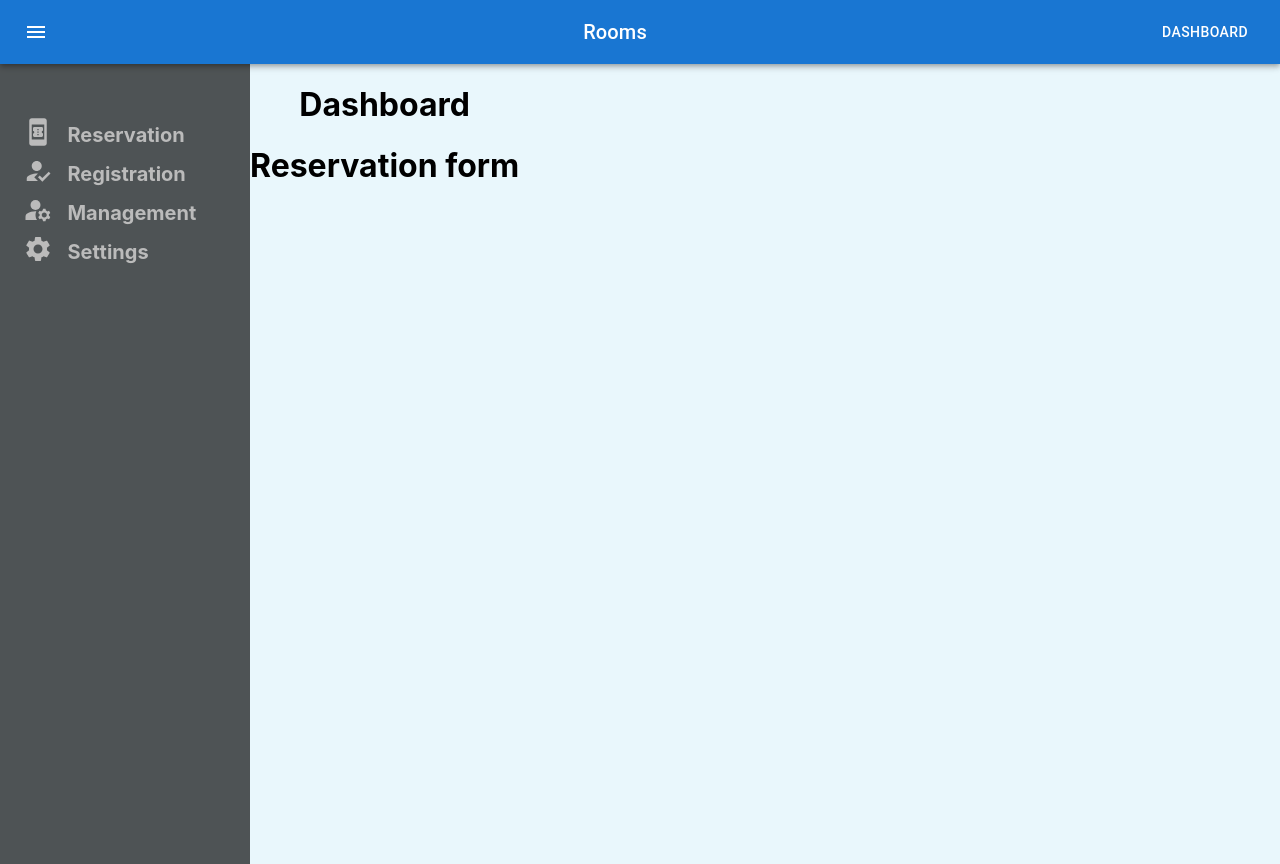
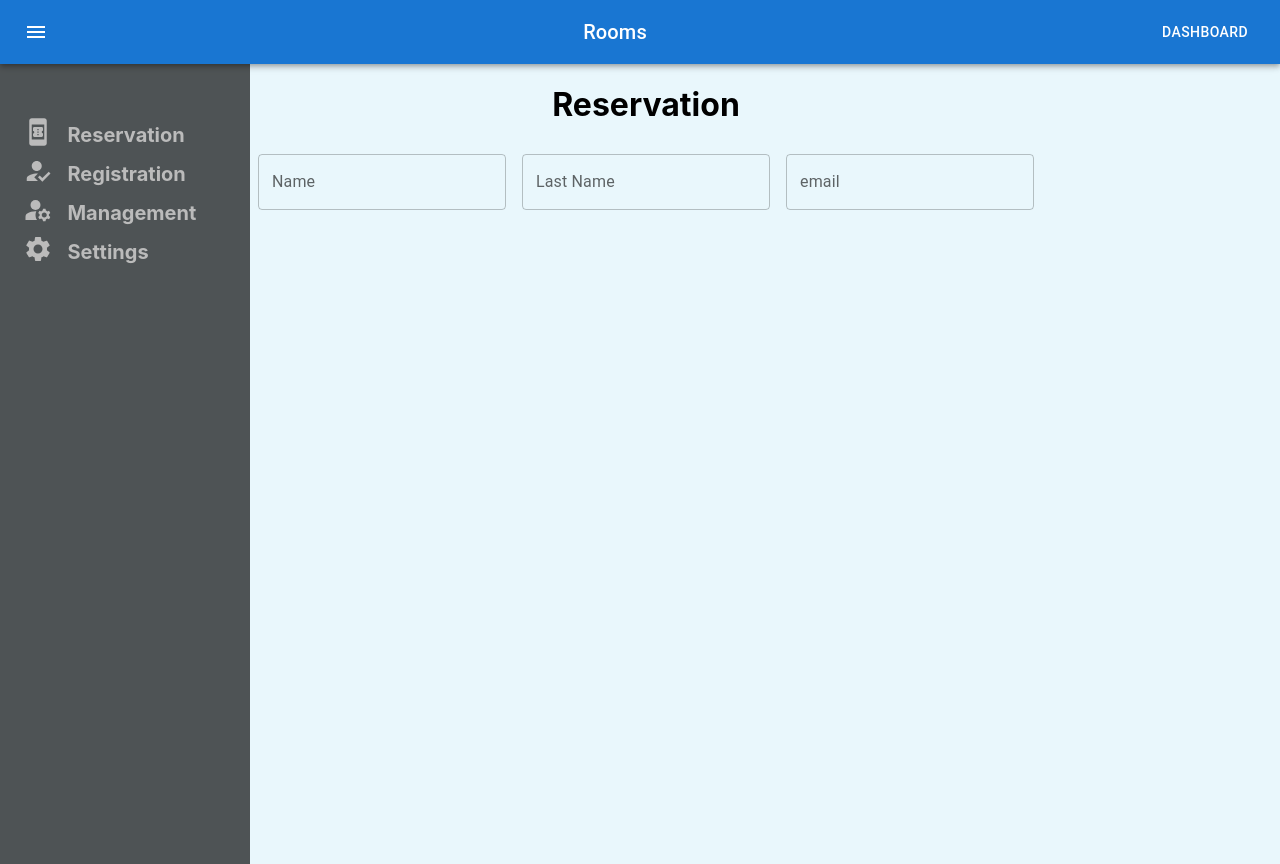
Before and after one commit to FrancescoMicunco/rooms_reservation, a React (Create React App) app: page /dashboard in a window 1280 px wide. Built offline with nearby package versions, Linux system fonts and the light colour scheme.

Commit message:
form reservation

```diff
--- a/src/Pages/Dashboard.jsx
+++ b/src/Pages/Dashboard.jsx
@@ -1,6 +1,6 @@
 import React from "react";
 import Sidebar from "../Components/Sidebar"
-import Registration from "./Registration"
+import Reservation from "./Reservation"
 import '../styles/dashBoard.css'
 
 const Dashboard = () => {
@@ -8,8 +8,8 @@ const Dashboard = () => {
         <div className="dashboard">
             <Sidebar />
             <div>
-                <h1>Dashboard</h1>
-                <Registration />
+
+                <Reservation />
             </div>
         </div>
     );
--- a/src/Pages/Reservation.jsx
+++ b/src/Pages/Reservation.jsx
@@ -1,10 +1,71 @@
-import React from 'react';
+import * as React from 'react';
+import Box from '@mui/material/Box';
+import FilledInput from '@mui/material/FilledInput';
+import FormControl from '@mui/material/FormControl';
+import FormHelperText from '@mui/material/FormHelperText';
+import Input from '@mui/material/Input';
+import InputLabel from '@mui/material/InputLabel';
+import OutlinedInput from '@mui/material/OutlinedInput';
+
+
+
 
 const Reservation = () => {
+    const [name, setName] = React.useState('');
+    const [last_name, setLastName] = React.useState('');
+    const [email, setEmail] = React.useState('');
+
+    const handleChange = (event) => {
+        setName(event.target.value);
+    };
+
+    const handleChangeLastName = (event) => {
+        setLastName(event.target.value);
+    };
+
+    const handleChangeEmail = (event) => {
+        setEmail(event.target.value);
+    };
     return (
         <>
             <h1>Reservation</h1>
-            <input type="text" />
+            <Box
+                component="form"
+                sx={{
+                    '& > :not(style)': { m: 1 },
+                }}
+                noValidate
+                autoComplete="off"
+            >
+                <FormControl>
+                    <InputLabel htmlFor="component-outlined">Name</InputLabel>
+                    <OutlinedInput
+                        id="component-outlined"
+                        value={name}
+                        onChange={handleChange}
+                        label="Name"
+                    />
+                </FormControl>
+                <FormControl>
+                    <InputLabel htmlFor="component-outlined">Last Name</InputLabel>
+                    <OutlinedInput
+                        id="component-outlined"
+                        value={last_name}
+                        onChange={handleChangeLastName}
+                        label="Name"
+                    />
+                </FormControl>
+                <FormControl>
+                    <InputLabel htmlFor="component-outlined">email</InputLabel>
+                    <OutlinedInput
+                        id="component-outlined"
+                        value={email}
+                        onChange={handleChangeEmail}
+                        label="Name"
+                    />
+                </FormControl>
+
+            </Box>
         </>
     )
 }
```
